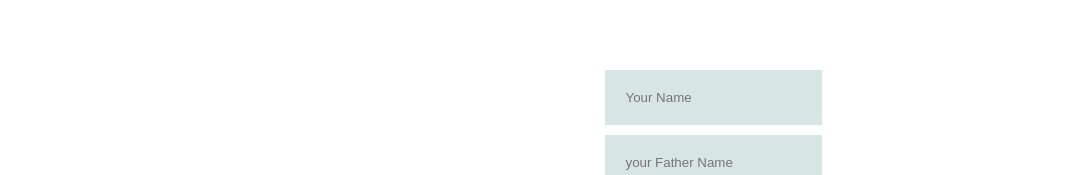
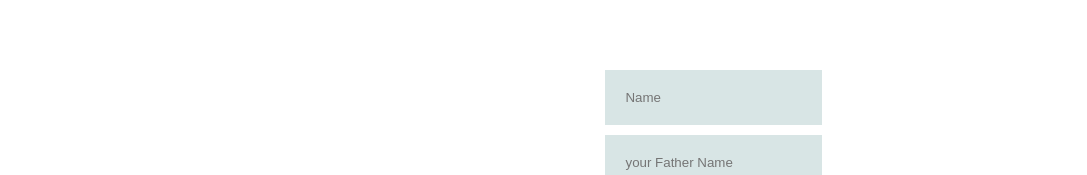
Before and after one commit to Fahim-Ullah123/portfolio, a React (Vite) app: page / in a window 1280 px wide. Shown: the part 3409-3584 px from the top of the page, without its empty margins (96-1183 px from the left). Built offline with nearby package versions, Linux system fonts and the light colour scheme.

Commit message:
name changed

```diff
--- a/src/Components/Contact/Contact.jsx
+++ b/src/Components/Contact/Contact.jsx
@@ -35,8 +35,8 @@
                 <form onSubmit={handleSubmit}>
                     <input
                         type="text"
-                        name="name"
-                        placeholder="Your Name"
+                        name="your name"
+                        placeholder="Name"
                         required
                     />
                      <input
```
